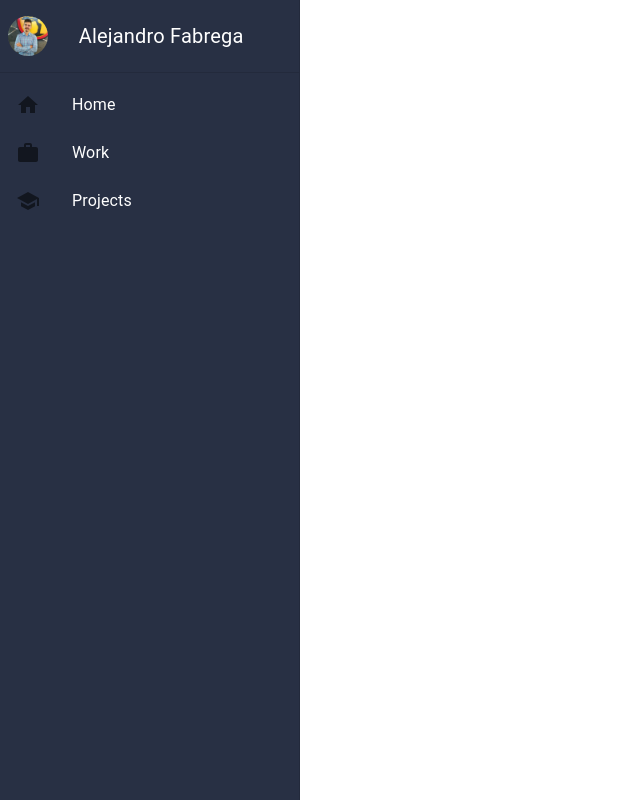
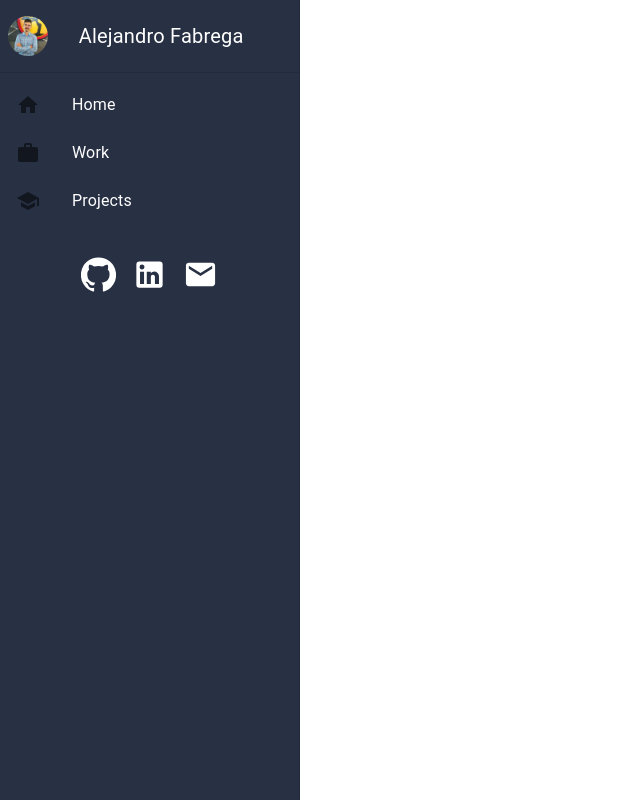
Before and after one commit to Progressandro/progressandro.github.io, a React (Create React App) app: page /hobbies in a window 1280 px wide. Shown: the whole page, without its empty margins (0-640 px from the left). Built offline with nearby package versions, Linux system fonts and the light colour scheme.

Commit message:
Added contact links and changed AppBar color.

```diff
--- /dev/null
+++ b/src/components/ContactGrid.jsx
@@ -0,0 +1,33 @@
+import React from 'react';
+import { GitHub, LinkedIn, Mail } from '@material-ui/icons';
+import { Grid, Link } from '@material-ui/core';
+import { makeStyles, useTheme } from '@material-ui/core/styles';
+const useStyles = makeStyles(({ spacing }) => ({
+  icon: {
+    margin: spacing(1),
+    color: 'white',
+  },
+  container: {
+    marginTop: spacing(3),
+  },
+}));
+const ContactGrid = props => {
+  const theme = useTheme();
+  const classes = useStyles(theme);
+
+  return (
+    <Grid className={classes.container} container justify="center">
+      <Link href="https://github.com/Progressandro" target="_blank">
+        <GitHub fontSize="large" className={classes.icon} />
+      </Link>
+      <Link href="https://linkedin.com/in/progressandro" target="_blank">
+        <LinkedIn fontSize="large" className={classes.icon} />
+      </Link>
+      <Link href="mailto:progressandro@gmail.com">
+        <Mail fontSize="large" className={classes.icon} />
+      </Link>
+    </Grid>
+  );
+};
+
+export default ContactGrid;
--- a/src/components/MainView.jsx
+++ b/src/components/MainView.jsx
@@ -19,6 +19,7 @@ import { makeStyles, useTheme } from '@material-ui/core/styles';
 import { NavLink } from 'react-router-dom';
 import { Avatar, Container } from '@material-ui/core';
 import DrawerHeader from './DrawerHeader';
+import ContactGrid from './ContactGrid';
 
 const drawerWidth = 300;
 
@@ -34,6 +35,7 @@ const useStyles = makeStyles(theme => ({
     },
   },
   appBar: {
+    backgroundColor: '#283044',
     [theme.breakpoints.up('sm')]: {
       width: `calc(100% - ${drawerWidth}px)`,
       marginLeft: drawerWidth,
@@ -128,6 +130,7 @@ function MainView(props) {
             <ListItemText primary="Projects" />
           </ListItem>
         </NavLink>
+        <ContactGrid />
       </List>
     </div>
   );
```
